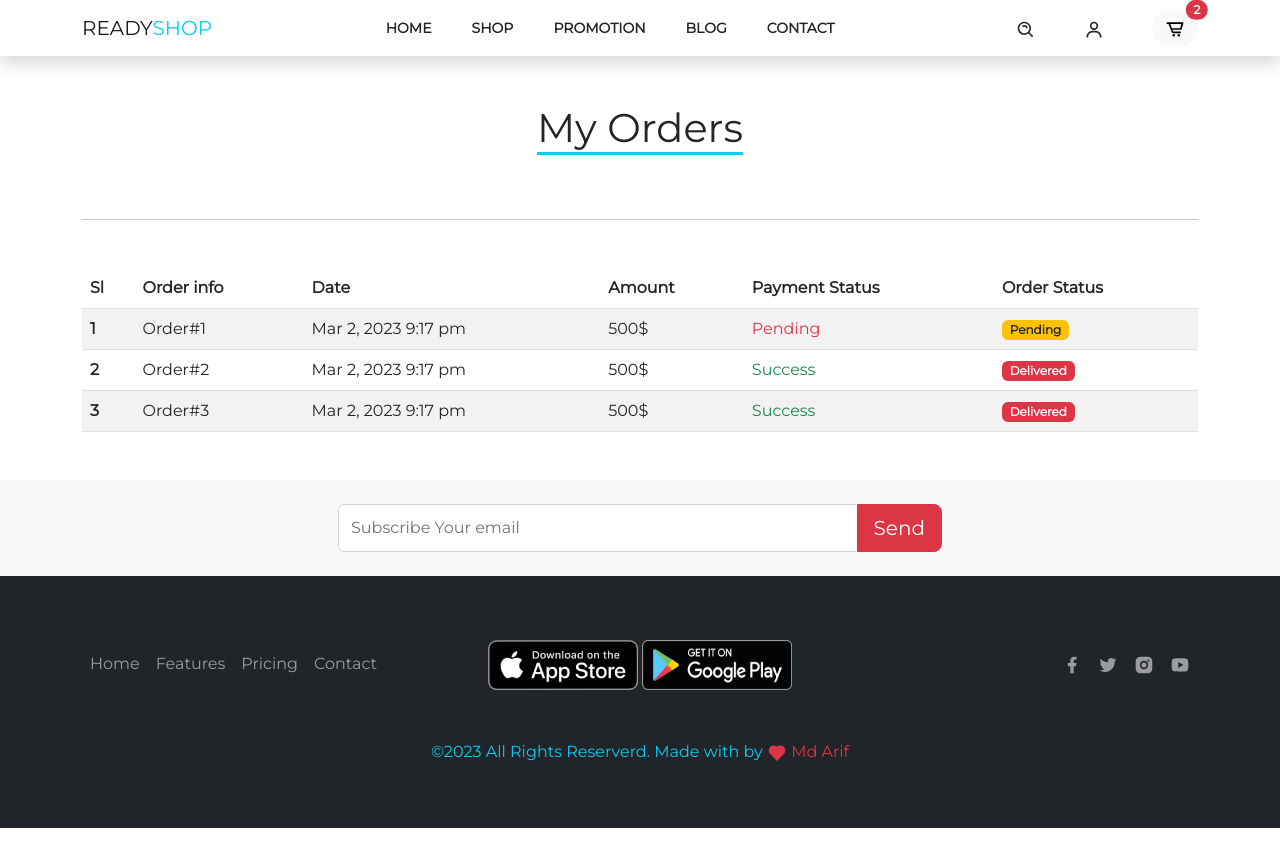
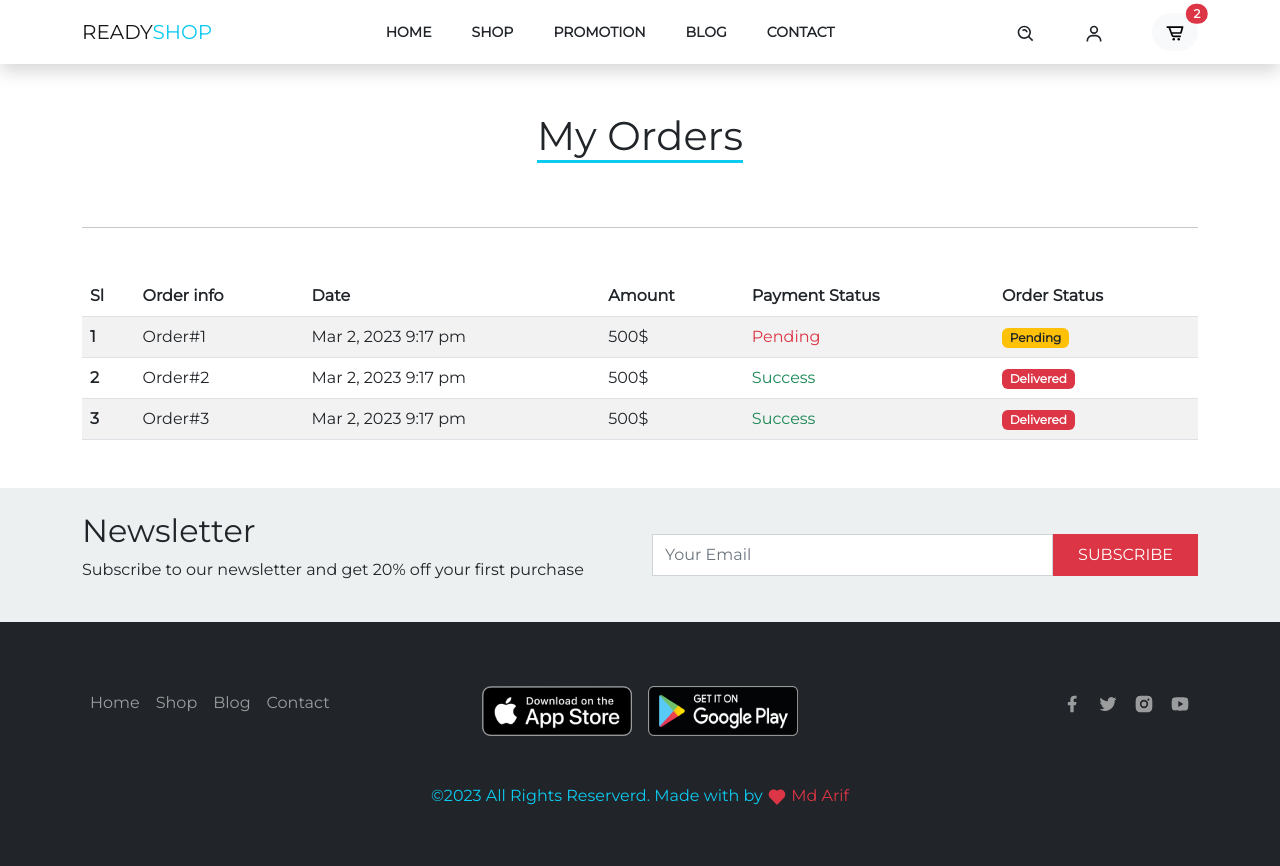
Before and after one commit to mdarifali/Online-Ready-Shop, a React (Vite) app: page /order in a window 1280 px wide. Shown: the top 866 px of the page. Before the commit the page ends 828 px from the top, so only its background shows below. Built offline with nearby package versions, Linux system fonts and the light colour scheme.

Commit message:
newletter added

```diff
--- a/src/App.jsx
+++ b/src/App.jsx
@@ -11,6 +11,7 @@ import Shop from "./assets/components/Shop Section/Shop";
 import AllBlogs from "./assets/components/Blogs Section/AllBlogs";
 import MyProfile from "./assets/components/Dashboard Section/MyProfile";
 import MyOrder from "./assets/components/Dashboard Section/MyOrder";
+import NewsLetter from "./assets/components/Home Section/NewsLetter";
 
 
 
@@ -33,6 +34,7 @@ function App() {
         <Route path="/profile" element={<MyProfile />} />
         <Route path="/order" element={<MyOrder />} />
       </Routes>
+      <NewsLetter />
       <Footer />
     </>
   )
--- a/src/assets/components/Dashboard Section/MyProfile.jsx
+++ b/src/assets/components/Dashboard Section/MyProfile.jsx
@@ -7,14 +7,13 @@ const MyProfile = () => {
             <div className='text-center'>
                 <h1 className='mb-5 d-inline-flex border-bottom border-info border-3'>Profile Details</h1>
             </div>
-            <div className="row gx-5 mt-5">
+            <div className="row gx-5 bg-light">
                 <div className="col-lg-6">
-                    <div class="card rounded-0 p-5 border-0 bg-light">
-                        <img src={profile} class="rounded-circle m-auto mt-4" alt="..." style={{ height: '100px', width: '100px' }} />
-                        <h6 className='fw-bold text-center my-4'>Brandon William</h6>
-                        <hr />
-                        <div className="row mt-5">
-                            <div className="col">
+                    <div class="p-5 text-center">
+                        <img src={profile} class="rounded-circle mt-4" alt="..." style={{ height: '80px', width: '80px' }} />
+                        <h6 className='fw-bold my-4'>Brandon William</h6>
+                        <div className="row mt-5 border p-2">
+                            <div className="col text-start border-end">
                                 <div class="card-body text-muted">
                                     <p>Gender: </p>
                                     <p>Phone: </p>
@@ -22,7 +21,7 @@ const MyProfile = () => {
                                     <p>Date of Birth: </p>
                                 </div>
                             </div>
-                            <div className="col">
+                            <div className="col text-end">
                                 <div className="card-body text-muted">
                                     <p>Male</p>
                                     <p>01700-000000</p>
@@ -34,7 +33,8 @@ const MyProfile = () => {
                     </div>
                 </div>
                 <div className="col-lg-6">
-                    <div class="card rounded-0 p-5 border-0 bg-light">
+                    <div class="p-5">
+                        <h5 className='text-center mb-3'>Edit Your Profile</h5>
                         <form className='w-100'>
                             <div class="form-outline mb-4">
                                 <input type="text" id="form2Example18" class="form-control " placeholder='First Name' required />
--- a/src/assets/components/Footer Section/Footer.jsx
+++ b/src/assets/components/Footer Section/Footer.jsx
@@ -6,39 +6,30 @@ import { Link } from 'react-router-dom';
 
 const Footer = () => {
     return (
-        <>
-            <div className='container-fluid bg-light p-4 mt-5'>
-                <div className='row justify-content-center'>
-                    <div class="input-group w-50">
-                        <input type="text" class="form-control py-2" placeholder="Subscribe Your email" aria-label="Recipient's username" aria-describedby="button-addon2" />
-                        <button class="btn btn-danger btn-lg" type="button" id="button-addon2">Send</button>
-                    </div>
-                </div>
-            </div>
         <div className='container-fluid bg-dark'>
             <nav className='container py-5'>
-                    <div className="row align-items-baseline">
+                <div className="row align-items-center">
                     <div className="col-4 col-lg-4 col-md-4">
                         <div className="navbar navbar-expand-lg navbar-dark ">
                             <ul class="navbar-nav">
                                 <li class="nav-item">
-                                        <a class="nav-link" aria-current="page" href="#">Home</a>
+                                    <Link class="nav-link" to="/">Home</Link>
                                 </li>
                                 <li class="nav-item">
-                                        <a class="nav-link" href="#">Features</a>
+                                    <Link class="nav-link" to="/shop">Shop</Link>
                                 </li>
                                 <li class="nav-item">
-                                        <a class="nav-link" href="#">Pricing</a>
+                                    <Link class="nav-link" to="/blogs">Blog</Link>
                                 </li>
                                 <li class="nav-item">
-                                        <a class="nav-link" href='/'>Contact</a>
+                                    <Link class="nav-link" to='/contact'>Contact</Link>
                                 </li>
                             </ul>
                         </div>
                     </div>
                     <div className="col-6 col-lg-4 col-md-6">
-                            <div className='d-flex justify-content-center mt-3'>
-                                <div className="me-1">
+                        <div className='d-lg-flex justify-content-center mt-3'>
+                            <div className="me-3 mb-lg-0 mb-4">
                                 <Link to='#'>
                                     <img src={app1} alt="" />
                                 </Link>
@@ -84,7 +75,6 @@ const Footer = () => {
                 </div>
             </nav>
         </div>
-        </>
     );
 };
 
--- a/src/assets/components/Header Section/MainNavber.jsx
+++ b/src/assets/components/Header Section/MainNavber.jsx
@@ -20,7 +20,7 @@ const MainNavber = () => {
     return (
         <div class="sticky-top" >
             <nav class="navbar navbar-expand-lg bg-white shadow">
-                <div class="container">
+                <div class="container py-1">
                     <Link class="navbar-brand me-0 me-lg-3" to="/">READY<span className='text-info'>SHOP</span></Link>
                     <button class="navbar-toggler order-3" type="button" data-bs-toggle="collapse" data-bs-target="#navbarNavAltMarkup" aria-controls="navbarNavAltMarkup" aria-expanded="false" aria-label="Toggle navigation">
                         <span class="navbar-toggler-icon"></span>
--- a/src/assets/components/Home Section/BestSellers.jsx
+++ b/src/assets/components/Home Section/BestSellers.jsx
@@ -13,7 +13,6 @@ const BestSellers = () => {
         <Carousel
           className='py-5'
           plugins={[
-            'arrows',
 
             'infinite',
 
--- a/src/assets/components/Home Section/DealWeek.jsx
+++ b/src/assets/components/Home Section/DealWeek.jsx
@@ -1,10 +1,11 @@
 import React from 'react';
 import deal from '../../images/deal_ofthe_week.png';
 import Countdown from 'react-countdown';
+import { Link } from 'react-router-dom';
 
 const DealWeek = () => {
     return (
-        <div className='container-fluid bg-light'>
+        <div className='container-fluid bg-light mt-5'>
             <div className='container'>
                 <div class="mb-3">
                     <div class="row g-0">
@@ -16,7 +17,7 @@ const DealWeek = () => {
                                 <h1 class="card-title my-5">Deal Of The Week</h1>
                                 <p class="card-text">This is a wider card with supporting text below as a
                                     natural lead-in to additional content. This content is a little bit longer.</p>
-                                <button className='btn btn-dark btn-lg rounded-0'>Shop Now</button>
+                                <Link className='btn btn-dark btn-lg rounded-0' to='/shop'>Shop Now</Link>
                                 <div className='mt-3'>
                                 <Countdown className='fs-4' date={Date.now() + 150000000}></Countdown>
                                 </div>
--- /dev/null
+++ b/src/assets/components/Home Section/Faq.jsx
@@ -0,0 +1,64 @@
+import React from 'react';
+import FaqImage from '../../images/FAQ.jpg';
+
+const Faq = () => {
+    return (
+        <div className='container my-5'>
+            <div class="row g-5">
+                <div class="col-lg-4">
+                    <img src={FaqImage} class="img-fluid w-100" alt="FAQ Image" />
+                </div>
+                <div class="col-lg-7 offset-lg-1">
+                    <h2 className='text-center fw-bold mb-5'>FAQ</h2>
+                    <div class="accordion" id="accordionExample">
+                        <div class="accordion-item">
+                            <h2 class="accordion-header" id="headingOne">
+                                <button class="accordion-button" type="button" data-bs-toggle="collapse" data-bs-target="#collapseOne" aria-expanded="true" aria-controls="collapseOne">
+                                    What is payment gateway supported?
+                                </button>
+                            </h2>
+                            <div id="collapseOne" class="accordion-collapse collapse show" aria-labelledby="headingOne" data-bs-parent="#accordionExample">
+                                <div class="accordion-body bg-light">
+                                    <ol>
+                                        <li>Paypal</li>
+                                        <li>Stripe</li>
+                                        <li>Bitcoin</li>
+                                        <li>Visa Card</li>
+                                        <li>Mastar Card</li>
+                                        <li>American Express</li>
+                                    </ol>
+                                </div>
+                            </div>
+                        </div>
+                        <div class="accordion-item">
+                            <h2 class="accordion-header" id="headingTwo">
+                                <button class="accordion-button collapsed" type="button" data-bs-toggle="collapse" data-bs-target="#collapseTwo" aria-expanded="false" aria-controls="collapseTwo">
+                                    What is the product delivery time line?
+                                </button>
+                            </h2>
+                            <div id="collapseTwo" class="accordion-collapse collapse" aria-labelledby="headingTwo" data-bs-parent="#accordionExample">
+                                <div class="accordion-body">
+                                    <strong>This is the second item's accordion body.</strong> It is hidden by default, until the collapse plugin adds the appropriate classes that we use to style each element. These classes control the overall appearance, as well as the showing and hiding via CSS transitions. You can modify any of this with custom CSS or overriding our default variables. It's also worth noting that just about any HTML can go within the <code>.accordion-body</code>, though the transition does limit overflow.
+                                </div>
+                            </div>
+                        </div>
+                        <div class="accordion-item">
+                            <h2 class="accordion-header" id="headingThree">
+                                <button class="accordion-button collapsed" type="button" data-bs-toggle="collapse" data-bs-target="#collapseThree" aria-expanded="false" aria-controls="collapseThree">
+                                    What is the product return and refund policy?
+                                </button>
+                            </h2>
+                            <div id="collapseThree" class="accordion-collapse collapse" aria-labelledby="headingThree" data-bs-parent="#accordionExample">
+                                <div class="accordion-body">
+                                    <strong>This is the third item's accordion body.</strong> It is hidden by default, until the collapse plugin adds the appropriate classes that we use to style each element. These classes control the overall appearance, as well as the showing and hiding via CSS transitions. You can modify any of this with custom CSS or overriding our default variables. It's also worth noting that just about any HTML can go within the <code>.accordion-body</code>, though the transition does limit overflow.
+                                </div>
+                            </div>
+                        </div>
+                    </div>
+                </div>
+            </div>
+        </div>
+    );
+};
+
+export default Faq;
--- a/src/assets/components/Home Section/Home.jsx
+++ b/src/assets/components/Home Section/Home.jsx
@@ -6,6 +6,7 @@ import DealWeek from './DealWeek';
 import BestSellers from './BestSellers';
 import Services from './Services';
 import Blogs from './Blogs';
+import Faq from './Faq';
 
 
 const Home = () => {
@@ -17,7 +18,8 @@ const Home = () => {
             <DealWeek />
             <BestSellers />
             <Services />
-            <Blogs />
+            {/* <Blogs /> */}
+            <Faq />
         </div>
     );
 };
--- a/src/assets/components/Home Section/NewArrivals.jsx
+++ b/src/assets/components/Home Section/NewArrivals.jsx
@@ -7,7 +7,7 @@ import './home.css';
 
 const NewArrivals = () => {
     return (
-        <div className='container pb-5'>
+        <div className='container my-5'>
             <div className="row">
                 <h1 className='text-center'>New Arrivals</h1>
                 <div className='col mt-5 text-lg-center text-md-center'>
--- /dev/null
+++ b/src/assets/components/Home Section/NewsLetter.jsx
@@ -0,0 +1,24 @@
+import React from 'react';
+
+const NewsLetter = () => {
+    return (
+        <div className='container-fluid mt-5' style={{ backgroundColor: '#ecf0f1' }}>
+            <div className="container py-4">
+                <div className='row align-items-center'>
+                    <div className="col-lg-6 mb-lg-0 mb-4">
+                        <h2>Newsletter</h2>
+                        <p>Subscribe to our newsletter and get 20% off your first purchase</p>
+                    </div>
+                    <div className="col-lg-6">
+                        <div className='d-lg-flex d-md-flex '>
+                            <input type="text" className='form-control rounded-0 py-2' placeholder='Your Email'/>
+                            <button className='btn btn-danger rounded-0 px-4 mt-lg-0 mt-4'>SUBSCRIBE</button>
+                        </div>
+                    </div>
+                </div>
+            </div>
+        </div>
+    );
+};
+
+export default NewsLetter;
```
Also changed, not shown: firebaseConfig.js (renamed from firebaseConfig.jsx), src/assets/images/FAQ.jpg (added). Lines whose indentation alone changed are shown as unchanged.
